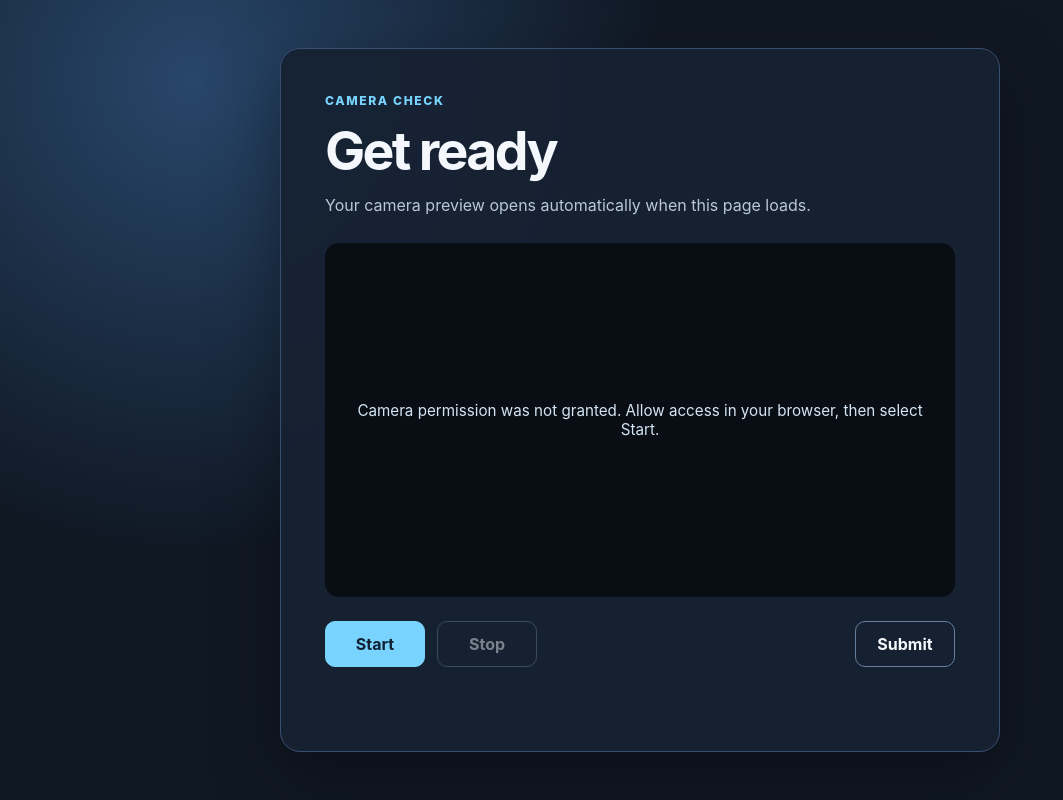
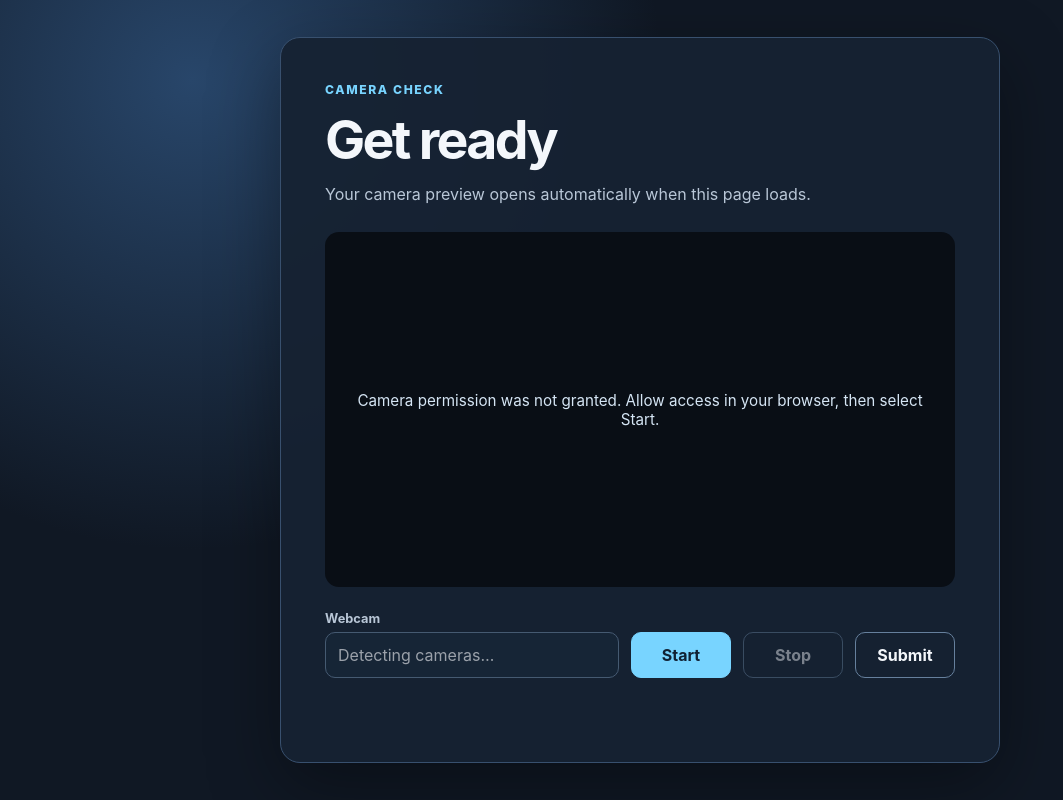
Before and after one commit to AccessRetrieved/fleetworth, a Flask app: page / in a window 1280 px wide. Shown: the whole page, without its empty margins (0-1063 px from the left). Run offline with Flask 3, Linux system fonts and the light colour scheme.

Commit message:
Add selectable camera preview frontend

```diff
--- /dev/null
+++ b/frontend/static/app.js
@@ -0,0 +1,140 @@
+const preview = document.querySelector("#cameraPreview");
+const cameraMessage = document.querySelector("#cameraMessage");
+const cameraSelect = document.querySelector("#cameraSelect");
+const startButton = document.querySelector("#startButton");
+const stopButton = document.querySelector("#stopButton");
+const submitButton = document.querySelector("#submitButton");
+const actionMessage = document.querySelector("#actionMessage");
+
+let cameraStream;
+let isOpeningCamera = false;
+let activeCameraId = "";
+
+function showCameraMessage(message) {
+  cameraMessage.textContent = message;
+  cameraMessage.classList.remove("is-hidden");
+}
+
+function setCameraReady() {
+  cameraMessage.classList.add("is-hidden");
+  actionMessage.textContent = "";
+  startButton.disabled = true;
+  stopButton.disabled = false;
+  cameraSelect.disabled = cameraSelect.options.length <= 1;
+}
+
+function getActiveCameraId() {
+  return cameraStream?.getVideoTracks()[0]?.getSettings().deviceId || "";
+}
+
+async function refreshCameraList(preferredCameraId = getActiveCameraId()) {
+  if (!navigator.mediaDevices?.enumerateDevices) {
+    return cameraSelect.value;
+  }
+
+  const devices = await navigator.mediaDevices.enumerateDevices();
+  const cameras = devices.filter((device) => device.kind === "videoinput");
+
+  cameraSelect.replaceChildren();
+
+  if (cameras.length === 0) {
+    cameraSelect.add(new Option("No webcams found", ""));
+    cameraSelect.disabled = true;
+    return "";
+  }
+
+  cameras.forEach((camera, index) => {
+    cameraSelect.add(new Option(camera.label || `Webcam ${index + 1}`, camera.deviceId));
+  });
+
+  const selectedId = cameras.some((camera) => camera.deviceId === preferredCameraId)
+    ? preferredCameraId
+    : cameras[0].deviceId;
+  cameraSelect.value = selectedId;
+  cameraSelect.disabled = isOpeningCamera || cameras.length <= 1;
+  return selectedId;
+}
+
+async function openCamera() {
+  if (!navigator.mediaDevices?.getUserMedia) {
+    showCameraMessage("This browser does not support webcam access.");
+    startButton.disabled = true;
+    return;
+  }
+
+  if (isOpeningCamera) {
+    return;
+  }
+
+  isOpeningCamera = true;
+  startButton.disabled = true;
+  stopButton.disabled = true;
+  cameraSelect.disabled = true;
+  showCameraMessage("Requesting camera access…");
+
+  try {
+    const requestedCameraId = cameraSelect.value;
+    const nextStream = await navigator.mediaDevices.getUserMedia({
+      video: requestedCameraId ? { deviceId: { exact: requestedCameraId } } : true,
+      audio: false,
+    });
+    const previousStream = cameraStream;
+
+    cameraStream = nextStream;
+    preview.srcObject = nextStream;
+    previousStream?.getTracks().forEach((track) => track.stop());
+    activeCameraId = await refreshCameraList(requestedCameraId || getActiveCameraId()).catch(
+      () => requestedCameraId || getActiveCameraId()
+    );
+    setCameraReady();
+  } catch (error) {
+    const denied = error.name === "NotAllowedError" || error.name === "SecurityError";
+    const failureMessage = denied
+      ? "Camera permission was not granted. Allow access in your browser, then select Start."
+      : "We could not open that camera. Check that it is connected, then select Start.";
+
+    if (cameraStream) {
+      cameraMessage.classList.add("is-hidden");
+      actionMessage.textContent = `${failureMessage} Your current preview is still open.`;
+      startButton.disabled = true;
+      stopButton.disabled = false;
+    } else {
+      showCameraMessage(failureMessage);
+      startButton.disabled = false;
+      stopButton.disabled = true;
+    }
+    activeCameraId = await refreshCameraList(getActiveCameraId()).catch(() => getActiveCameraId());
+  } finally {
+    isOpeningCamera = false;
+    cameraSelect.disabled = cameraSelect.options.length <= 1;
+  }
+}
+
+function closeCamera() {
+  cameraStream?.getTracks().forEach((track) => track.stop());
+  cameraStream = undefined;
+  activeCameraId = "";
+  preview.srcObject = null;
+  showCameraMessage("Camera preview stopped. Select Start to reopen it.");
+  startButton.disabled = false;
+  stopButton.disabled = true;
+  cameraSelect.disabled = cameraSelect.options.length <= 1;
+}
+
+startButton.addEventListener("click", openCamera);
+stopButton.addEventListener("click", closeCamera);
+cameraSelect.addEventListener("change", () => {
+  if (cameraStream && cameraSelect.value !== activeCameraId) {
+    actionMessage.textContent = "Switching webcam…";
+    openCamera();
+  }
+});
+submitButton.addEventListener("click", () => {
+  actionMessage.textContent = "Submit is a placeholder — no recording or backend has been connected yet.";
+});
+
+window.addEventListener("beforeunload", closeCamera);
+navigator.mediaDevices?.addEventListener("devicechange", () => {
+  refreshCameraList().catch(() => {});
+});
+openCamera();
--- a/static/styles.css
+++ b/frontend/static/styles.css
@@ -53,7 +53,30 @@
 
 .camera-message.is-hidden { display: none; }
 
-.controls { display: flex; flex-wrap: wrap; gap: 12px; margin-top: 24px; }
+.controls {
+  align-items: end;
+  display: grid;
+  gap: 12px;
+  grid-template-columns: minmax(0, 1fr) repeat(3, minmax(100px, auto));
+  margin-top: 24px;
+}
+
+.camera-picker { display: grid; gap: 6px; min-width: 0; }
+.camera-picker span { color: #b9c7d7; font-size: 0.8rem; font-weight: 700; }
+.camera-picker select {
+  appearance: none;
+  background: #17283a;
+  border: 1px solid #66809d;
+  border-radius: 10px;
+  color: #f4f7fb;
+  cursor: pointer;
+  font: inherit;
+  min-height: 46px;
+  min-width: 0;
+  padding: 10px 36px 10px 12px;
+  width: 100%;
+}
+.camera-picker select:disabled { cursor: not-allowed; opacity: 0.6; }
 
 .button {
   background: transparent;
@@ -71,10 +94,10 @@
 .button:disabled { cursor: not-allowed; opacity: 0.45; }
 .button-primary { background: #78d4ff; border-color: #78d4ff; color: #102033; }
 .button-primary:hover:not(:disabled) { background: #a4e2fb; }
-.button-submit { margin-left: auto; }
+.button-submit { margin-left: 0; }
 .action-message { color: #b9c7d7; min-height: 1.5em; margin: 16px 0 0; }
 
 @media (max-width: 460px) {
-  .button { flex: 1; }
-  .button-submit { margin-left: 0; }
+  .controls { gap: 8px; grid-template-columns: minmax(0, 1fr) repeat(3, 72px); }
+  .button { min-width: 0; padding-inline: 8px; }
 }
--- a/templates/index.html
+++ b/frontend/templates/index.html
@@ -20,6 +20,12 @@
       </section>
 
       <div class="controls" aria-label="Camera controls">
+        <label class="camera-picker" for="cameraSelect">
+          <span>Webcam</span>
+          <select id="cameraSelect" disabled>
+            <option value="">Detecting cameras…</option>
+          </select>
+        </label>
         <button id="startButton" class="button button-primary" type="button">Start</button>
         <button id="stopButton" class="button" type="button" disabled>Stop</button>
         <button id="submitButton" class="button button-submit" type="button">Submit</button>
```
Also changed, not shown: frontend/AGENTS.md (added, +39 -0 lines), static/app.js (deleted, +0 -62 lines), frontend/README.md (added), frontend/app.py (renamed from app.py), frontend/requirements.txt (renamed from requirements.txt), 1 other file.
